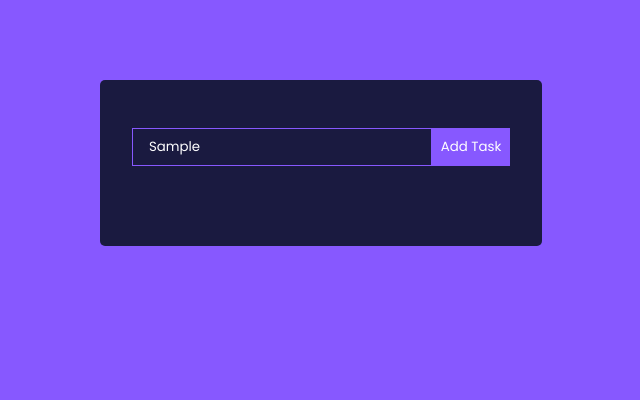
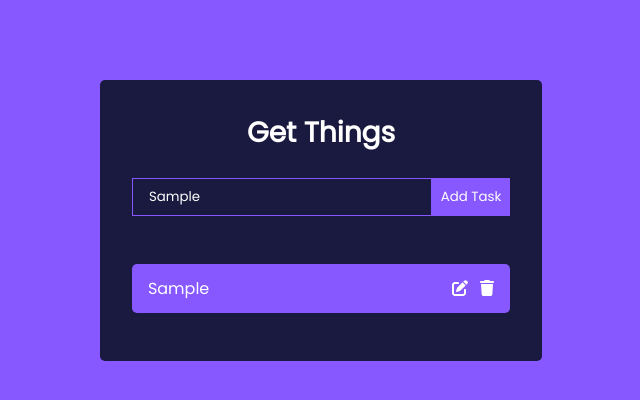
Before and after one commit to Mik0402/Todo-list, a React (Create React App) app: page / in a window 1280 px wide. Both pictures are taken after typing "Sample" into the empty fields and a click on the button "Add Task". Shown: the top 400 px of the page, without its empty margins (319-959 px from the left). Built offline with nearby package versions, Linux system fonts and the light colour scheme.

Commit message:
finalizing form and creating todo component

```diff
--- a/src/components/todo.js
+++ b/src/components/todo.js
@@ -1,7 +1,16 @@
 import React from "react";
+import { FontAwesomeIcon } from '@fortawesome/react-fontawesome'
+import { faPenToSquare } from '@fortawesome/free-solid-svg-icons'
+import { faTrash } from '@fortawesome/free-solid-svg-icons'
 
-export default function Todo() {
+export default function Todo({task}) {
     return (
-        <div>Todo</div>
+        <div className="todo">
+            <p>{task.task}</p>
+            <div>
+             <FontAwesomeIcon className="edit-icon" icon={faPenToSquare} />
+             <FontAwesomeIcon className="delete-icon" icon={faTrash} />
+            </div>
+        </div>
     )
 }
--- a/src/components/todoForm.js
+++ b/src/components/todoForm.js
@@ -1,10 +1,10 @@
 import React, {useState} from "react";
 
 export default function TodoForm({addTodo}) {
-    const [value, setValue] = useState("")
+    const [value, setValue] = useState('')
 
     function handleChange(event) {
-        setValue(event.target.value);
+        setValue(event.target.value)
     }
 
     function handleSubmit(event) {
@@ -12,8 +12,8 @@
         if (value) {
             addTodo(value);
             setValue('');
+        }
     }
-}
 
     return (
         <form className="todoForm" onSubmit={handleSubmit}>
--- a/src/components/todoWrapper.js
+++ b/src/components/todoWrapper.js
@@ -1,16 +1,25 @@
 import React, {useState} from "react";
 import TodoForm from './TodoForm';
 import { v4 as uuidv4 } from "uuid";
+import Todo from './Todo';
+uuidv4();
 
 export default function TodoWrapper() {
-    const [todos, setTodos] = useState([])
-    function addTodo(todos) {
-        setTodos([...todos, {id: uuidv4(), task: todos, completed: false, isEditing: false}])
-        console.log(todos);
-    }
+    const [todos, setTodos] = useState([]);
+
+function addTodo(todo) {
+    setTodos([
+      ...todos,
+      { id: uuidv4(), task: todo, completed: false, isEditing: false },
+    ]);
+  }
     return (
         <div className="todoWrapper">
+            <h1>Get Things</h1>
             <TodoForm addTodo={addTodo} />
+            {todos.map((todo, index) => (
+                <Todo task={todo} key={index} />
+            ))}
         </div>
     )
 }
```
